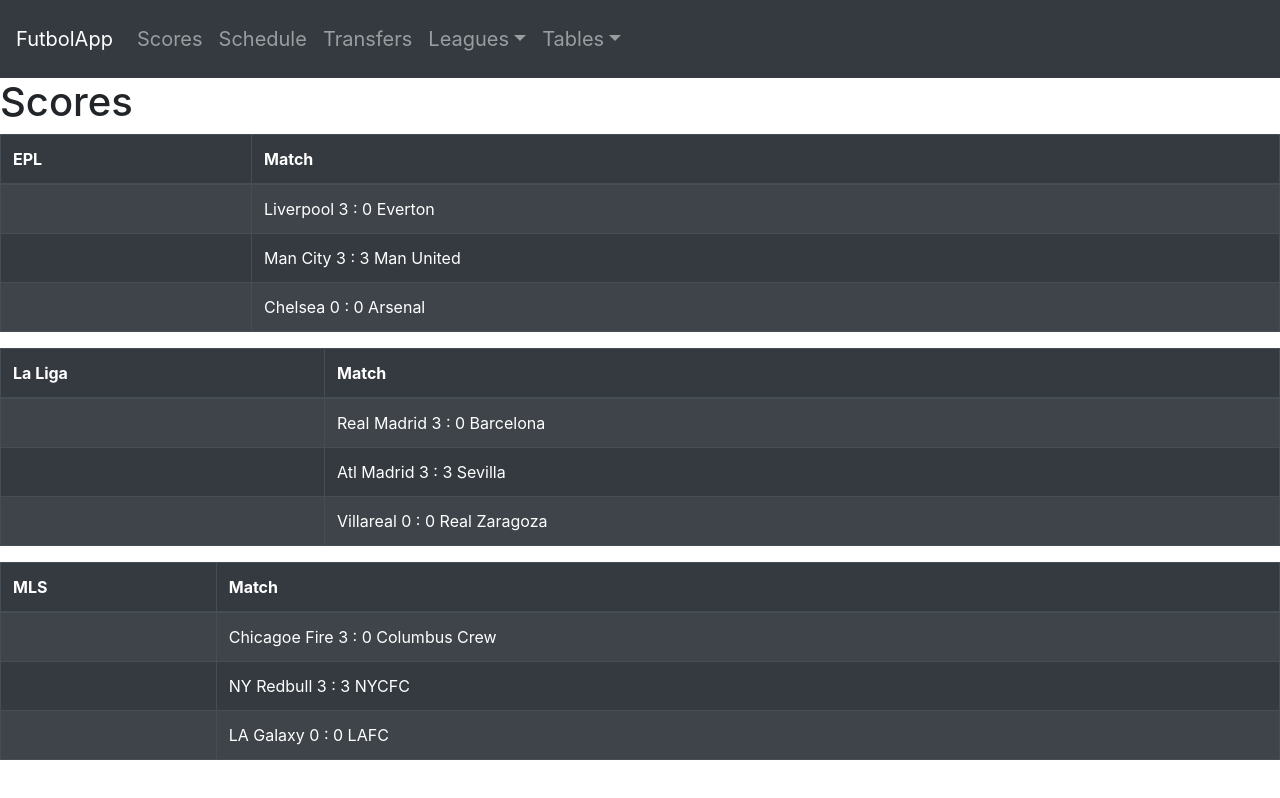
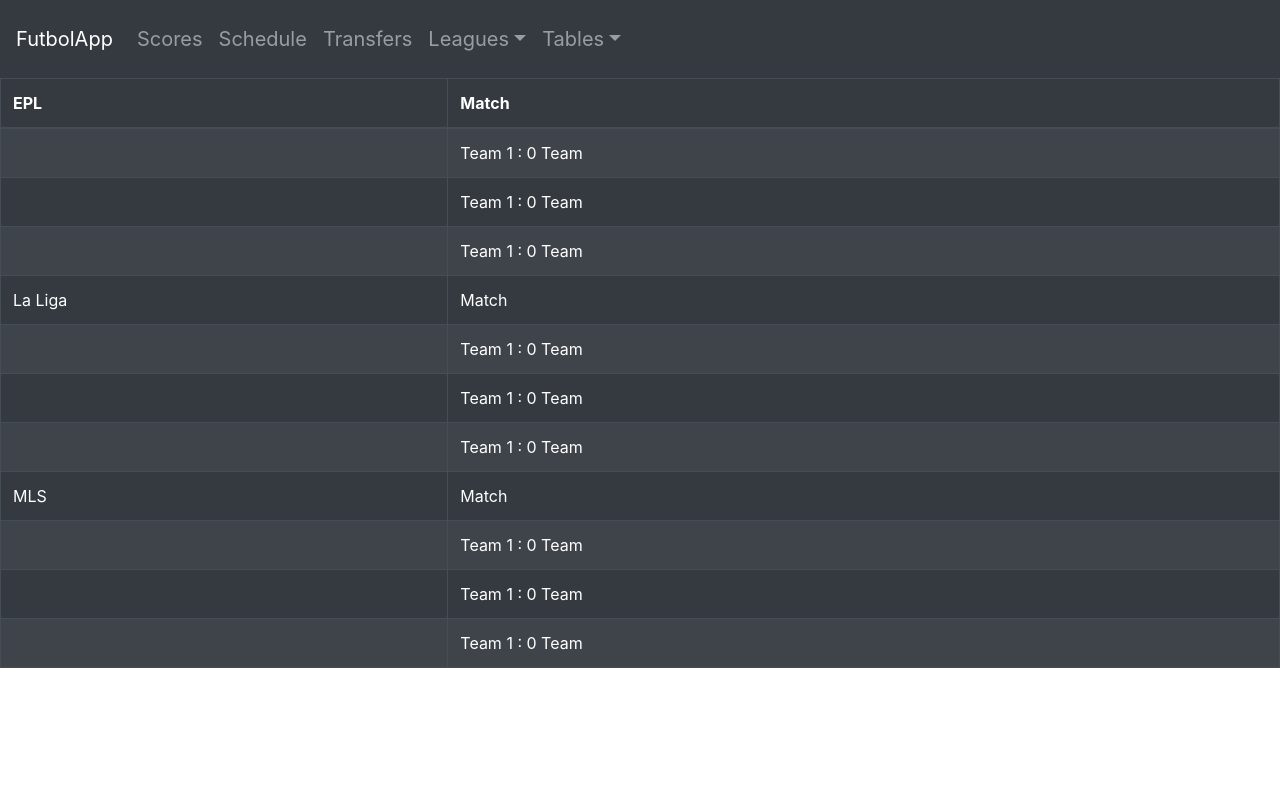
Before and after one commit to jpcas/futbolapp1, a React (Create React App) app: page /scores in a window 1280 px wide. Built offline with nearby package versions, Linux system fonts and the light colour scheme.

Commit message:
rearranged tables

```diff
--- a/src/Pages/Scores.js
+++ b/src/Pages/Scores.js
@@ -4,78 +4,63 @@
 function Scores() {
     return (
         <div>
-            <h1>Scores</h1>
-            <Table striped bordered hover variant="dark">
+<Table striped bordered hover variant="dark">
   <thead>
     <tr>
       <th>EPL</th>
       <th>Match</th>
-
     </tr>
   </thead>
   <tbody>
     <tr>
       <td></td>
-      <td>Liverpool 3 : 0 Everton</td>
+      <td>Team 1 : 0 Team</td>
     </tr>
     <tr>
       <td></td>
-      <td>Man City 3 : 3 Man United</td>
+      <td>Team 1 : 0 Team</td>
     </tr>
     <tr>
       <td></td>
-      <td>Chelsea 0 : 0 Arsenal</td>
+      <td>Team 1 : 0 Team</td>
+    </tr>
+    <tr>
+      <td>La Liga</td>
+      <td>Match</td>
+    </tr>
+    <tr>
+      <td></td>
+      <td>Team 1 : 0 Team</td>
+    </tr>
+    <tr>
+      <td></td>
+      <td>Team 1 : 0 Team</td>
+    </tr>
+    <tr>
+      <td></td>
+      <td>Team 1 : 0 Team</td>
+    </tr>
+    <tr>
+      <td>MLS</td>
+      <td>Match</td>
+    </tr>
+    <tr>
+      <td></td>
+      <td>Team 1 : 0 Team</td>
+    </tr>
+    <tr>
+      <td></td>
+      <td>Team 1 : 0 Team</td>
+    </tr>
+    <tr>
+      <td></td>
+      <td>Team 1 : 0 Team</td>
     </tr>
   </tbody>
 </Table>
 
-<Table striped bordered hover variant="dark">
-  <thead>
-    <tr>
-      <th>La Liga</th>
-      <th>Match</th>
 
-    </tr>
-  </thead>
-  <tbody>
-    <tr>
-      <td></td>
-      <td>Real Madrid 3 : 0 Barcelona</td>
-    </tr>
-    <tr>
-      <td></td>
-      <td>Atl Madrid 3 : 3 Sevilla</td>
-    </tr>
-    <tr>
-      <td></td>
-      <td>Villareal 0 : 0 Real Zaragoza</td>
-    </tr>
-  </tbody>
-</Table>
 
-<Table striped bordered hover variant="dark">
-  <thead>
-    <tr>
-      <th>MLS</th>
-      <th>Match</th>
-
-    </tr>
-  </thead>
-  <tbody>
-    <tr>
-      <td></td>
-      <td>Chicagoe Fire 3 : 0 Columbus Crew</td>
-    </tr>
-    <tr>
-      <td></td>
-      <td>NY Redbull 3 : 3 NYCFC</td>
-    </tr>
-    <tr>
-      <td></td>
-      <td>LA Galaxy 0 : 0 LAFC</td>
-    </tr>
-  </tbody>
-</Table>
         </div>
     )
 }
```
Also changed, not shown: 1 other file (tests, documents, lock files or other folders).
